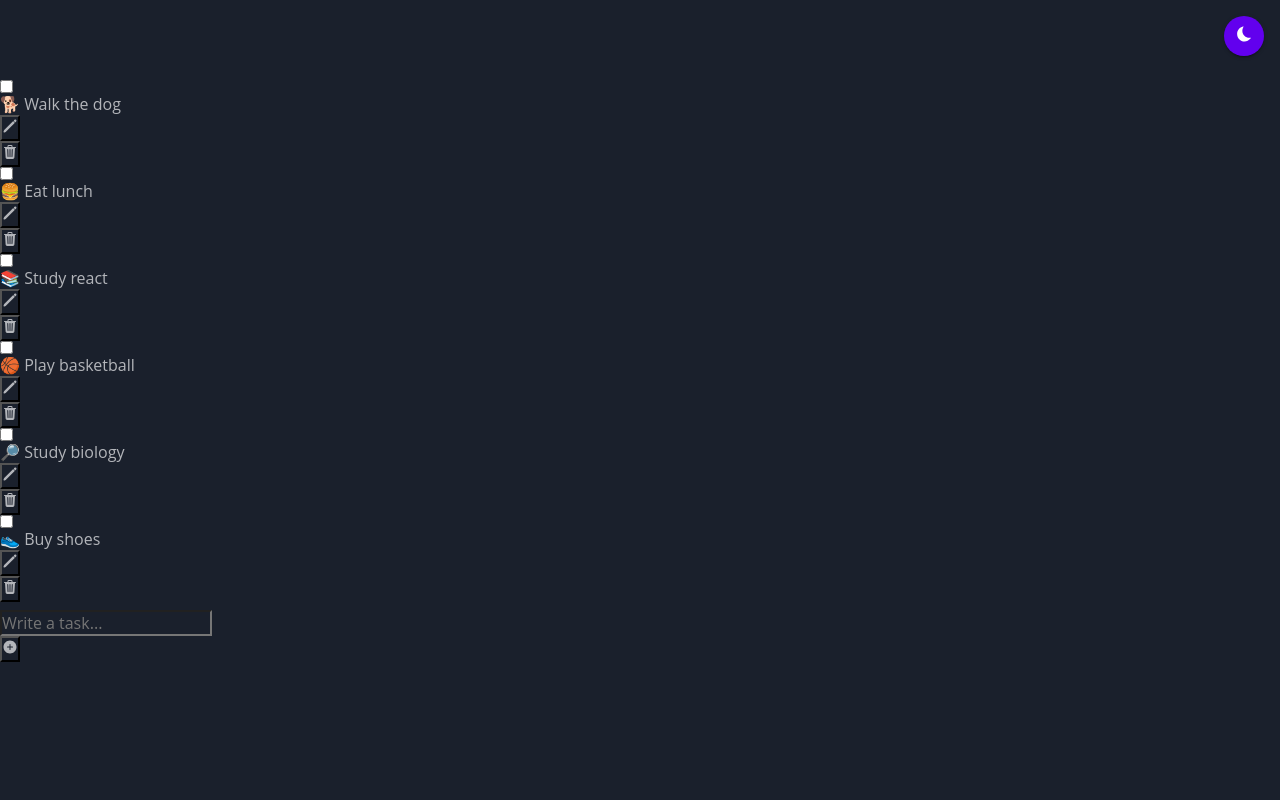
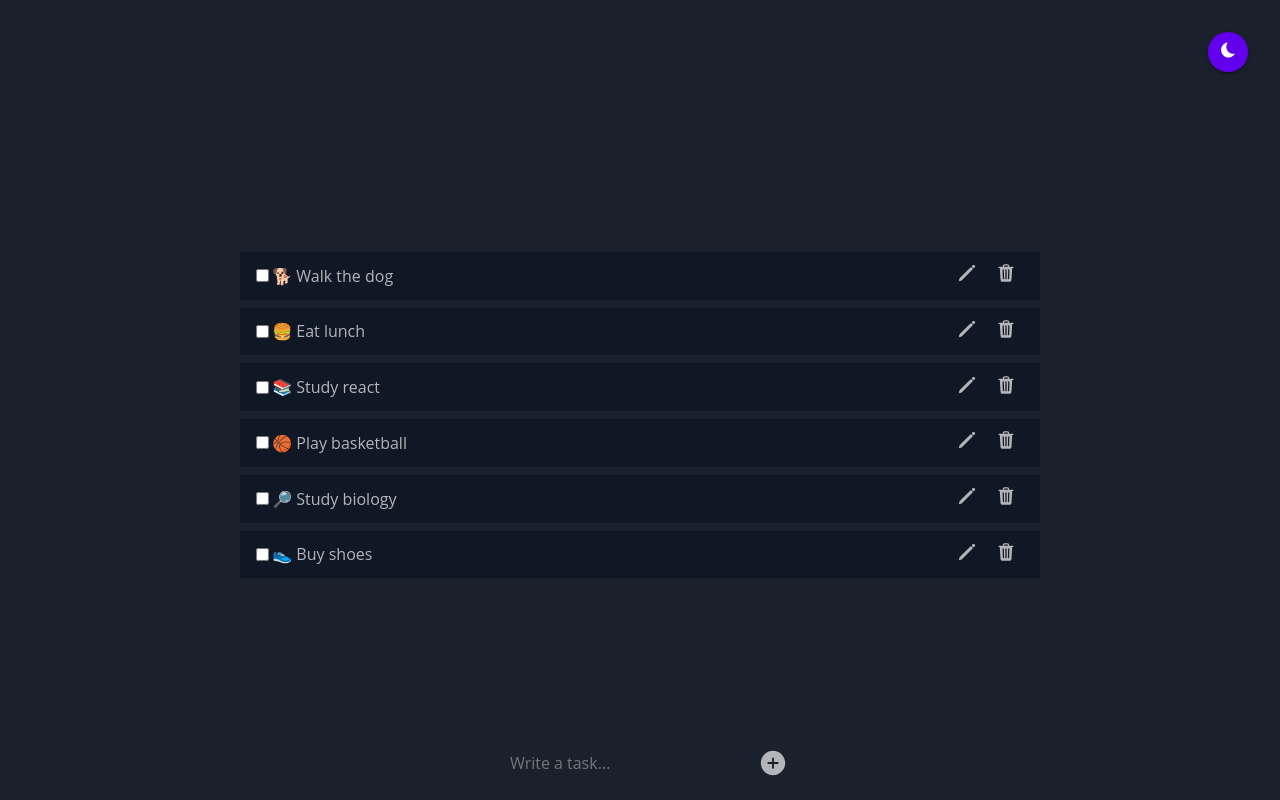
Before and after one commit to jonni595/todo-list, a React (Vite) app: page / in a window 1280 px wide. Built offline with nearby package versions, Linux system fonts and the light colour scheme.

Commit message:
update layout

```diff
--- a/src/layout/Layout.css
+++ b/src/layout/Layout.css
@@ -1,5 +1,7 @@
 .layout {
   width: 100%;
+  min-height: 100vh;
+  height: 100%;
 
   display: grid;
   grid:
@@ -8,6 +10,7 @@
     "footer" auto
     / 1fr;
   gap: 8px;
+  padding: 1rem;
 }
 
 .header {
@@ -61,9 +64,60 @@
 
 .main {
   grid-area: main;
+  display: flex;
+  flex-direction: column;
+  justify-content: center;
+  align-items: center;
 }
+
+.main ul {
+  width: 100%;
+  max-width: 800px;
+  display: flex;
+  flex-direction: column;
+  gap: 8px;
+  /* border: 1px solid papayawhip; */
+}
+
+.main li {
+  background: #101725;
+}
+
 .footer {
   grid-area: footer;
+  display: flex;
+  justify-content: center;
+  align-items: center;
+  gap: 1rem;
+}
+
+.footer .input-add-task {
+  width: 100%;
+  max-width: 250px;
+  padding: 0.5rem 1rem;
+  border-radius: 3px;
+  outline: none;
+  border: 2px solid #1a202c;
+  transition: max-width 0.3s, border 0.2s;
+}
+
+.footer .input-add-task:focus {
+  max-width: 750px;
+  border: 2px solid #4c5464;
+}
+
+.footer .input-add-task:hover {
+  border: 2px solid #4c5464;
+}
+
+.footer .btn-add-task {
+  border: none;
+  cursor: pointer;
+  font-size: 30px;
+  color: inherit;
+  background-color: transparent;
+  transition: background-color 0.3s, box-shadow 0.3s;
+  transform: translate(0, 3px);
 }
 
 .dark {
@@ -80,3 +134,36 @@
   background-color: var(--light-bg-color);
   color: var(--light-text-color);
 }
+
+.task {
+  display: flex;
+  justify-content: space-between;
+  align-items: center;
+  padding: 0.2rem 1rem;
+}
+
+.task-left {
+  display: flex;
+  align-items: center;
+}
+
+.task-right {
+  display: flex;
+  align-items: center;
+  justify-content: space-between;
+  width: 100%;
+  padding: 0.2rem;
+}
+
+.btn-icon,
+.button {
+  border: none;
+  cursor: pointer;
+  font-size: 20px;
+  letter-spacing: 0.5px;
+  color: inherit;
+  background-color: transparent;
+  padding: 0.25rem 0.5rem;
+  border-radius: 4px;
+  transition: background-color 0.3s, box-shadow 0.3s;
+}
```
